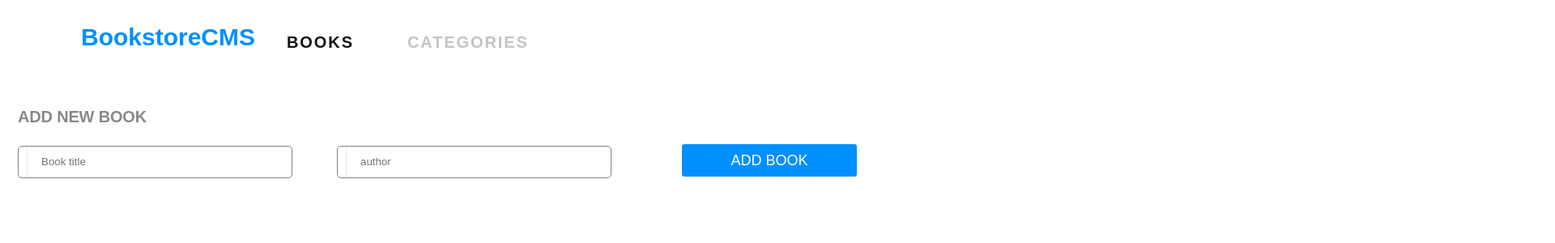
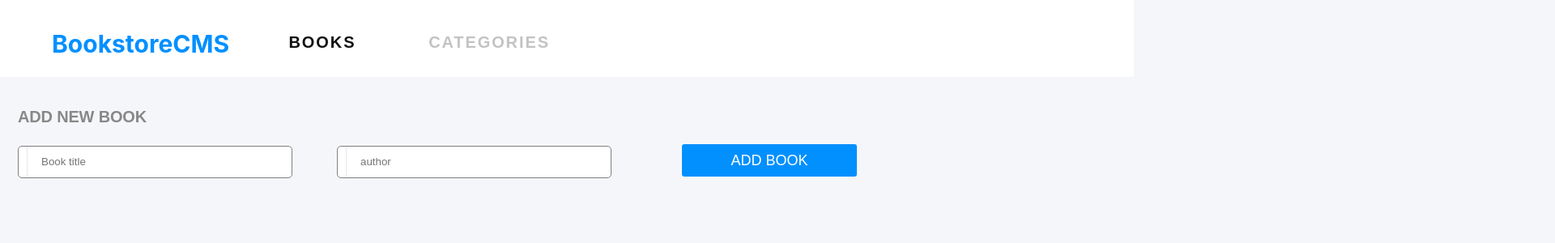
Before and after one commit to techmoves/bookstores, a React (Create React App) app: page / in a window 1280 px wide. Shown: the top 300 px of the page at 81% size, 1920 px wide, since content can reach past the window. Built offline with nearby package versions, Linux system fonts and the light colour scheme; no server answers.

Commit message:
Add profile icon in nav bar

```diff
--- a/package.json
+++ b/package.json
@@ -5,6 +5,8 @@
   "dependencies": {
     "@fortawesome/fontawesome-svg-core": "^6.4.0",
     "@fortawesome/free-regular-svg-icons": "^6.4.0",
+    "@fortawesome/free-solid-svg-icons": "^6.4.0",
+    "@fortawesome/react-fontawesome": "^0.2.0",
     "@reduxjs/toolkit": "^1.9.5",
     "@testing-library/jest-dom": "^5.16.5",
     "@testing-library/react": "^13.4.0",
--- a/src/App.css
+++ b/src/App.css
@@ -14,14 +14,13 @@ body {
   padding: 0 0 49.625rem;
   border-radius: 4px;
   box-shadow: 0 0 60px 0 var(--black-5);
-  background-color: var(--white);
+  background-color: #f5f6fa;
 }
 
 nav ul li a {
   text-decoration: none;
   font-size: 20px;
   font-weight: bold;
-  margin-left: -9rem;
 }
 
 nav {
@@ -32,7 +31,7 @@ nav {
   height: 5.938rem;
   margin: 0 0 2.375rem;
   padding: 1.438rem 6.188rem 1.688rem 6.25rem;
-  background-color: var(--white-two);
+  background-color: white;
 }
 
 .nav-link {
@@ -92,7 +91,9 @@ nav {
 
 .link-home a {
   color: #121212;
+  margin-left: -40%;
 }
+
 
 .link-category a {
   color: #888;
@@ -159,6 +160,27 @@ form {
 .submit-btn:hover {
   cursor: pointer;
 }
+
+.login-btn {
+  margin-left: 41rem;
+  color: rgb(0, 174, 255);
+  font-size: 25px;
+  border-radius: 70%;
+  border: 1px solid gray;
+  width: 60px;
+  height: 60px;
+  background-color: transparent;
+  margin-bottom: 1rem;
+}
+
+
+  h1 {
+   margin-left: -3%;
+  color: #0290ff;
+  width: 15%;
+  margin-top: 1.4%;
+  font-size: 1.875rem;
+  }
 
 /* bookitem section------  */
 
@@ -343,7 +365,7 @@ form {
   padding: 2rem 9.188rem 1.625rem 1.688rem;
   border-radius: 4px;
   border: solid 1px #e8e8e8;
-  background-color: var(--white-two);
+  background-color: white;
 }
 
 .update-progress-btn {
--- a/src/components/BooksItem.jsx
+++ b/src/components/BooksItem.jsx
@@ -39,7 +39,7 @@ export default function BooksItem({ list }) {
               {/* <CircularProgressbar value={90} /> */}
             </div>
             <div className="progress-text">
-              <p className="percentage">90%</p>
+              <p className="percentage">100%</p>
               <p className="completed">Completed</p>
             </div>
           </article>
--- a/src/components/Navbar.js
+++ b/src/components/Navbar.js
@@ -1,14 +1,14 @@
 import React from 'react';
 import { Link } from 'react-router-dom';
 import '../App.css';
-// import { FontAwesomeIcon } from '@fortawesome/react-fontawesome';
-// import { faUser } from '@fortawesome/free-solid-svg-icons';
+import { FontAwesomeIcon } from '@fortawesome/react-fontawesome';
+import { faUser } from '@fortawesome/free-solid-svg-icons';
 
 function Navbar() {
   return (
     <div>
       <nav>
-        <h1 className="topic">BookstoreCMS</h1>
+        <h1>BookstoreCMS</h1>
         <ul className="nav-link">
           <li className="link-home">
             <Link className="link" to="/">
@@ -21,11 +21,9 @@ function Navbar() {
             </Link>
           </li>
         </ul>
-        {/* <div className="prof-icon" /> */}
-        {/* <i className="fa-light fa-user" />
-        <button type="button" className="prof-icon">
+        <button type="button" className="login-btn">
           <FontAwesomeIcon icon={faUser} />
-        </button> */}
+        </button>
       </nav>
     </div>
   );
```
Also changed, not shown: 1 other file (tests, documents, lock files or other folders).
